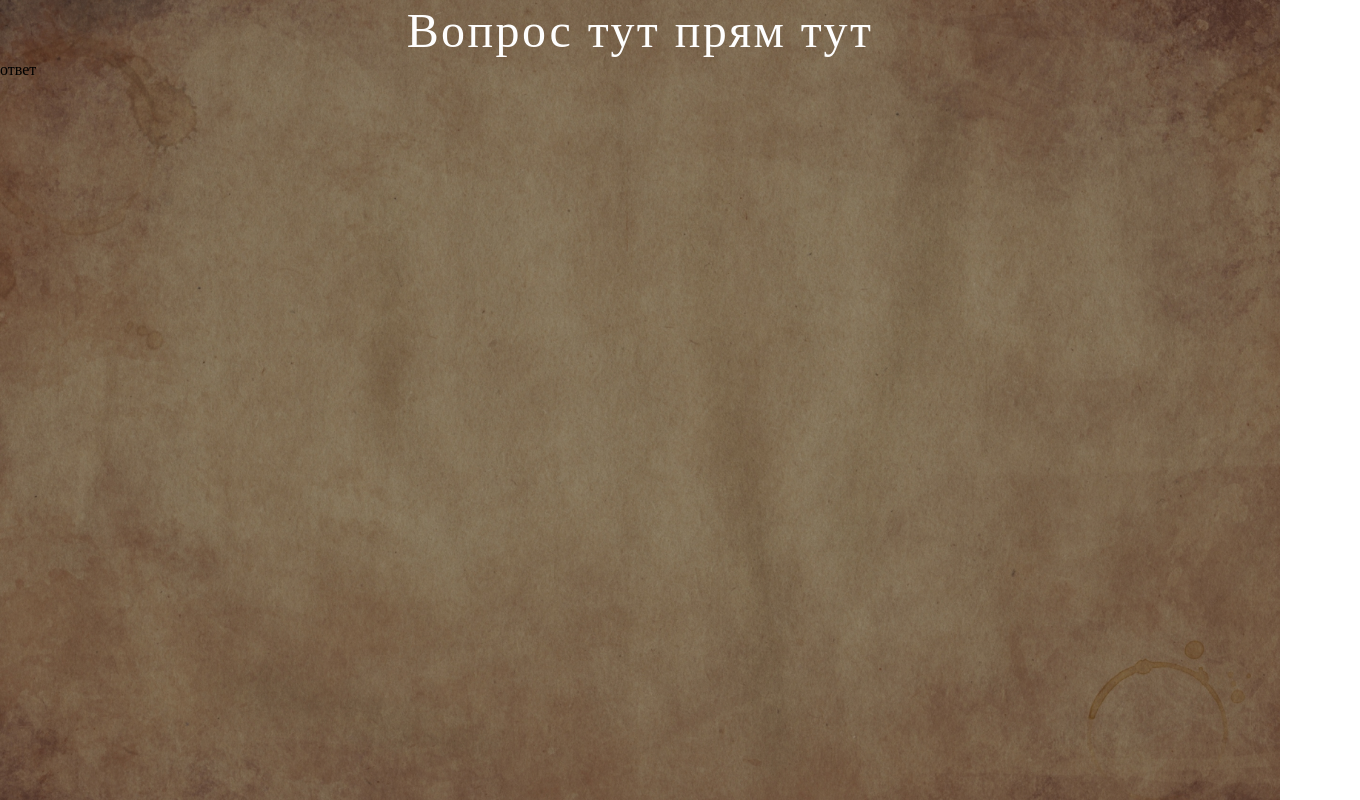
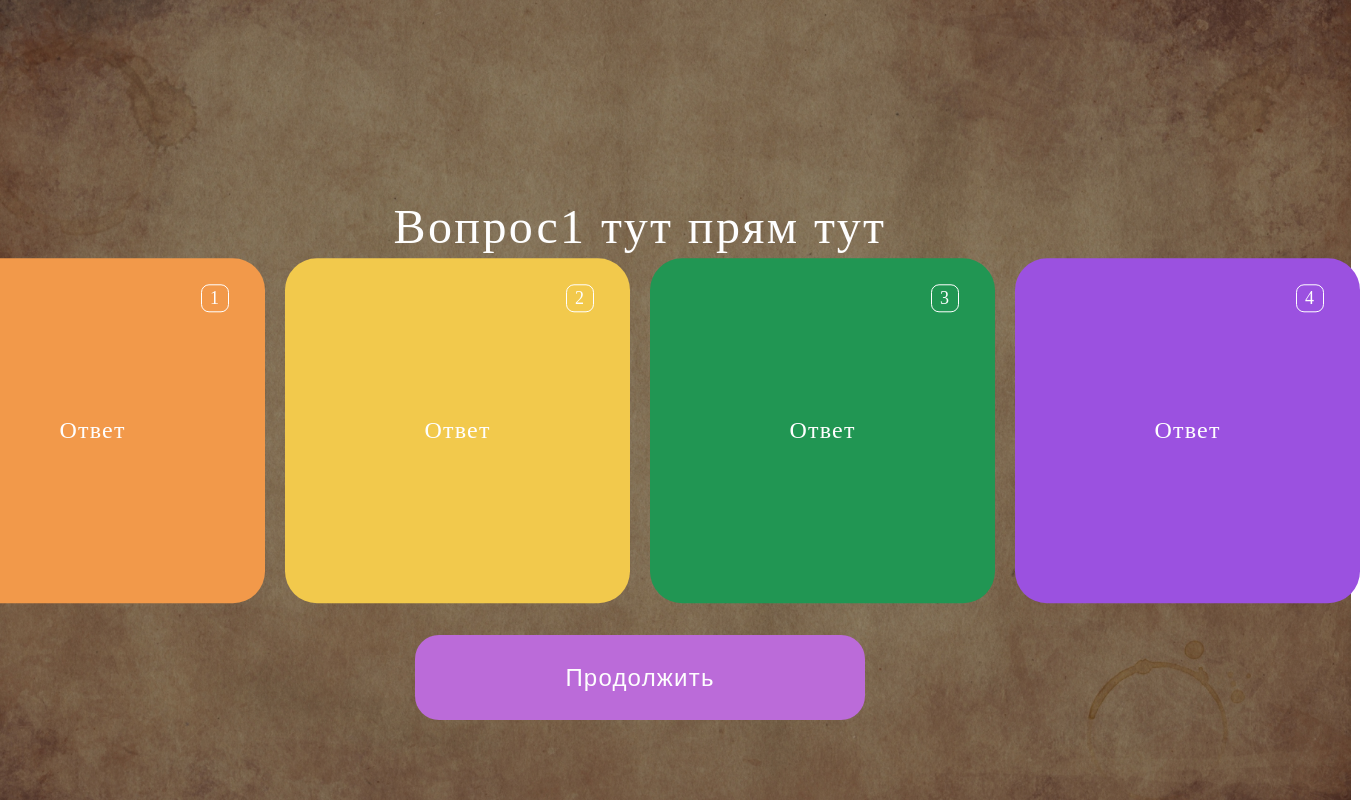
Before and after one commit to miirsery/gods, a Vue app: page /questions in a window 1280 px wide. Shown: the whole page, 1360 px wide, since content can reach past the window. Built offline with nearby package versions, Linux system fonts and the light colour scheme.

Commit message:
added questions

```diff
--- /dev/null
+++ b/src/components/questions/quest0.vue
@@ -0,0 +1,23 @@
+<template>
+  <div class="question">
+    <h1 class="question__title">Вопрос1 тут прям тут</h1>
+    <div class="question__items">
+      <div class="question__item">
+        <div class="question__number">1</div>
+        <p class="question__ask">Ответ</p>
+      </div>
+      <div class="question__item">
+        <div class="question__number">2</div>
+        <p class="question__ask">Ответ</p>
+      </div>
+      <div class="question__item">
+        <div class="question__number">3</div>
+        <p class="question__ask">Ответ</p>
+      </div>
+      <div class="question__item">
+        <div class="question__number">4</div>
+        <p class="question__ask">Ответ</p>
+      </div>
+    </div>
+  </div>
+</template>
--- /dev/null
+++ b/src/components/questions/quest1.vue
@@ -0,0 +1,23 @@
+<template>
+  <div class="question">
+    <h1 class="question__title">Вопрос2 тут прям тут</h1>
+    <div class="question__items">
+      <div class="question__item">
+        <div class="question__number">1</div>
+        <p class="question__ask">Ответ</p>
+      </div>
+      <div class="question__item">
+        <div class="question__number">2</div>
+        <p class="question__ask">Ответ</p>
+      </div>
+      <div class="question__item">
+        <div class="question__number">3</div>
+        <p class="question__ask">Ответ</p>
+      </div>
+      <div class="question__item">
+        <div class="question__number">4</div>
+        <p class="question__ask">Ответ</p>
+      </div>
+    </div>
+  </div>
+</template>
--- /dev/null
+++ b/src/components/questions/quest2.vue
@@ -0,0 +1,23 @@
+<template>
+  <div class="question">
+    <h1 class="question__title">Вопрос3 тут прям тут</h1>
+    <div class="question__items">
+      <div class="question__item">
+        <div class="question__number">1</div>
+        <p class="question__ask">Ответ</p>
+      </div>
+      <div class="question__item">
+        <div class="question__number">2</div>
+        <p class="question__ask">Ответ</p>
+      </div>
+      <div class="question__item">
+        <div class="question__number">3</div>
+        <p class="question__ask">Ответ</p>
+      </div>
+      <div class="question__item">
+        <div class="question__number">4</div>
+        <p class="question__ask">Ответ</p>
+      </div>
+    </div>
+  </div>
+</template>
--- a/src/styles/global.scss
+++ b/src/styles/global.scss
@@ -28,3 +28,78 @@ body {
 .fd-row {
   flex-direction: row !important;
 }
+
+.question {
+  position: absolute;
+  top: 50%;
+  left: 50%;
+  transform: translate(-50%, -50%);
+  &__items {
+    display: flex;
+    align-items: center;
+    justify-content: center;
+  }
+
+  &__item {
+    width: 345px;
+    height: 345px;
+    border-radius: 32px;
+    position: relative;
+    transition: ease-in-out filter 0.15s;
+
+    &:not(:last-child) {
+      margin-right: 20px;
+    }
+
+    &:nth-child(1) {
+      background-color: #F2994A;
+    }
+    &:nth-child(2) {
+      background-color: #F2C94C;
+    }
+    &:nth-child(3) {
+      background-color: #219653;
+    }
+    &:nth-child(4) {
+      background-color: #9B51E0;
+    }
+
+    &:hover {
+      filter: brightness(0.7);
+    }
+  }
+
+  &__title {
+    font-weight: 500;
+    font-size: 48px;
+    line-height: 130%;
+    letter-spacing: 0.05em;
+    color: #FEFEFE;
+    text-align: center;
+  }
+
+  &__number {
+    position: absolute;
+    top: 26px;
+    right: 36px;
+    padding: 4px 8px;
+    font-size: 18px;
+    line-height: 100%;
+    letter-spacing: 0.05em;
+    color: #FEFEFE;
+    border: 1px solid #fff;
+    border-radius: 8px;
+  }
+
+  &__ask {
+    height: 100%;
+    display: flex;
+    justify-content: center;
+    flex-direction: column;
+    text-align: center;
+    font-size: 24px;
+    line-height: 130%;
+    letter-spacing: 0.05em;
+    color: #FEFEFE;
+  }
+}
--- a/src/views/questions.vue
+++ b/src/views/questions.vue
@@ -1,22 +1,140 @@
 <template>
   <div class="questions">
-    <h1 class="questions__title">Вопрос тут прям тут</h1>
-    <div class="questions__items">
-      <div class="questions__item">
-        ответ
-      </div>
-    </div>
+    <keep-alive>
+      <component :is="currentSlideData" />
+    </keep-alive>
+    <button class="questions__button" @click="handleToggleSlide">Продолжить</button>
   </div>
 </template>
+<script>
+import {defineAsyncComponent, defineComponent, ref} from "vue";
+
+export default defineComponent({
+  components: {
+    quest0: defineAsyncComponent(() => import(`@/components/questions/quest0.vue`)),
+    quest1: defineAsyncComponent(() => import(`@/components/questions/quest1.vue`)),
+    quest2: defineAsyncComponent(() => import(`@/components/questions/quest2.vue`))
+  },
+
+  setup() {
+    const questions = [
+      {
+        id: 1,
+        questionTitle: 'quest',
+        title: 'Вопрос1 тут прям тут',
+        asks: [
+          {
+            id: 1,
+            value: 'Какой-то ответ 1',
+            correct: true,
+          },
+          {
+            id: 2,
+            value: 'Какой-то ответ 2',
+            correct: false,
+          },
+          {
+            id: 3,
+            value: 'Какой-то ответ 3',
+            correct: false,
+          },
+          {
+            id: 4,
+            value: 'Какой-то ответ 4',
+            correct: false,
+          }
+        ]
+      },
+      {
+        id: 2,
+        questionTitle: 'quest1',
+        title: 'Вопрос2 тут прям тут',
+        asks: [
+          {
+            id: 1,
+            value: 'Какой-то ответ 1',
+            correct: true,
+          },
+          {
+            id: 2,
+            value: 'Какой-то ответ 2',
+            correct: false,
+          },
+          {
+            id: 3,
+            value: 'Какой-то ответ 3',
+            correct: false,
+          },
+          {
+            id: 4,
+            value: 'Какой-то ответ 4',
+            correct: false,
+          }
+        ]
+      },
+      {
+        id: 3,
+        questionTitle: 'quest2',
+        title: 'Вопрос3 тут прям тут',
+        asks: [
+          {
+            id: 1,
+            value: 'Какой-то ответ 1',
+            correct: true,
+          },
+          {
+            id: 2,
+            value: 'Какой-то ответ 2',
+            correct: false,
+          },
+          {
+            id: 3,
+            value: 'Какой-то ответ 3',
+            correct: false,
+          },
+          {
+            id: 4,
+            value: 'Какой-то ответ 4',
+            correct: false,
+          }
+        ]
+      }
+    ]
+
+    const currenSlide = ref(0)
+    const currentSlideData = ref('quest0')
+
+    const handleToggleSlide = () => {
+      currenSlide.value++
+
+      currentSlideData.value = questions[currenSlide.value].questionTitle
+    }
+    return {
+      questions,
+      currentSlideData,
+      handleToggleSlide
+    }
+  }
+})
+
+</script>
 <style scoped lang="scss">
 .questions {
-  &__title {
-    font-weight: 500;
-    font-size: 48px;
+  height: 100%;
+  &__button {
+    position: absolute;
+    bottom: 10%;
+    left: 50%;
+    width: 450px;
+    height: 85px;
+    border-radius: 24px;
+    font-size: 24px;
     line-height: 130%;
     letter-spacing: 0.05em;
     color: #FEFEFE;
     text-align: center;
+    background: #BB6BD9;
+    transform: translateX(-50%);
   }
 }
 </style>
```
